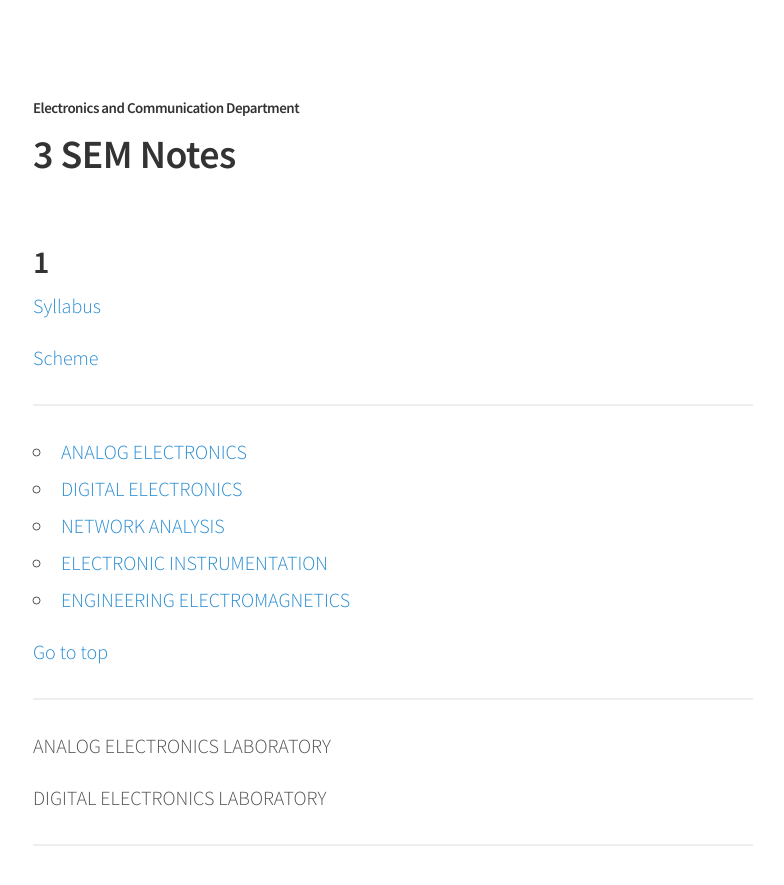
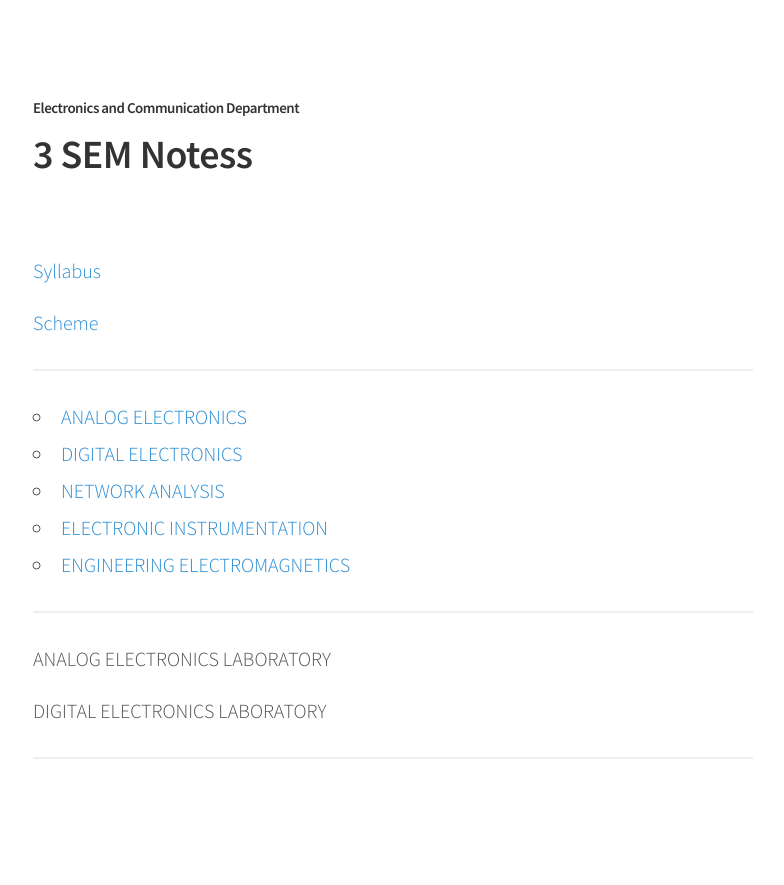
Before and after one commit to YoguBellad/TestGithub, a Jekyll site: the page built from _posts/2016-10-06-3.md, in a window 1280 px wide and 900 px high. Shown: the top 885 px of the window, without its empty margins (247-1031 px from the left). Built offline with Jekyll 4.4.1, drawn with Linux system fonts in a browser that asks for light colours.

Commit message:
go top2.3

```diff
--- a/_posts/2016-10-06-3.md
+++ b/_posts/2016-10-06-3.md
@@ -1,9 +1,9 @@
 ---
-title: "3 SEM Notes"
+title: "3 SEM Notess"
 ---
 
 
-<h2 id="top">1</h2>
+<h2 id="top"></h2>
 <a target="_blank" href="https://drive.google.com/file/d/0B9cqMjKT9M-dNFk0OXBEWUwzbzA/view?usp=sharing">Syllabus</a>
 
 <a target="_blank" href="https://drive.google.com/open?id=0B9cqMjKT9M-dcXdjRjZMSlNsTkE">Scheme</a>
@@ -14,7 +14,7 @@ title: "3 SEM Notes"
 *
 {:toc}
 
-<a href="#top">Go to top</a>
+
 </nav>
 
 <hr>
```
